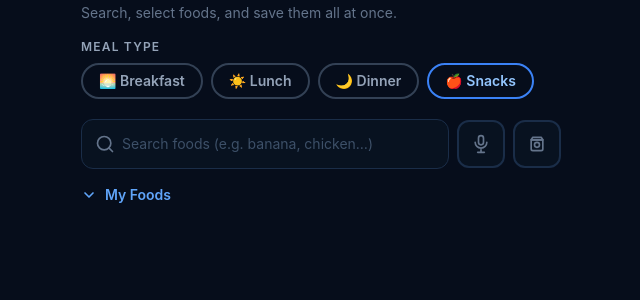
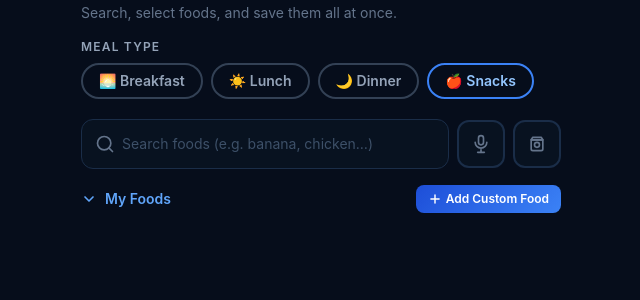
Before and after one commit to NingYuneo/diet_recorder, a FastAPI app: page /log in a window 1280 px wide. Shown: the part 164-464 px from the top of the page, without its empty margins (319-959 px from the left). Run offline with FastAPI, Linux system fonts and the light colour scheme; data comes from the database, SQL or seed files in the repository; data that the repository does not hold is empty; some libraries are stand-ins or nearby versions.

Commit message:
Move Add Custom Food button outside panel so it is always visible

```diff
--- a/templates/log.html
+++ b/templates/log.html
@@ -104,8 +104,8 @@
   <div id="ocr-result-output" class="space-y-2"></div>
 </div>
 
-<!-- My Foods toggle -->
-<div class="mb-4">
+<!-- My Foods row: toggle + add button always visible -->
+<div class="flex items-center justify-between mb-3">
   <button id="toggle-my-foods" type="button"
           class="flex items-center gap-2 text-sm font-semibold text-blue-400 hover:text-blue-300 transition-colors">
     <svg xmlns="http://www.w3.org/2000/svg" id="my-foods-chevron" class="w-4 h-4 transition-transform" viewBox="0 0 24 24" fill="none"
@@ -115,22 +115,20 @@
     My Foods
     <span id="my-foods-count" class="text-xs font-normal text-slate-500"></span>
   </button>
+
+  <button id="open-cf-modal" type="button"
+          class="flex items-center gap-1 text-xs font-semibold text-white rounded-lg px-3 py-1.5 transition-all"
+          style="background: linear-gradient(135deg, #1d4ed8, #3b82f6);">
+    <svg xmlns="http://www.w3.org/2000/svg" class="w-3.5 h-3.5" viewBox="0 0 24 24" fill="none"
+         stroke="currentColor" stroke-width="2.5" stroke-linecap="round" stroke-linejoin="round">
+      <line x1="12" y1="5" x2="12" y2="19"/><line x1="5" y1="12" x2="19" y2="12"/>
+    </svg>
+    Add Custom Food
+  </button>
 </div>
 
-<!-- My Foods panel -->
+<!-- My Foods panel (food list only) -->
 <div id="my-foods-panel" class="hidden mb-5">
-  <div class="flex justify-end mb-3">
-    <button id="open-cf-modal" type="button"
-            class="flex items-center gap-1.5 text-sm font-semibold text-white rounded-xl px-4 py-2 transition-all"
-            style="background: linear-gradient(135deg, #1d4ed8, #3b82f6); box-shadow: 0 4px 14px rgba(59,130,246,0.3);">
-      <svg xmlns="http://www.w3.org/2000/svg" class="w-4 h-4" viewBox="0 0 24 24" fill="none"
-           stroke="currentColor" stroke-width="2.5" stroke-linecap="round" stroke-linejoin="round">
-        <line x1="12" y1="5" x2="12" y2="19"/><line x1="5" y1="12" x2="19" y2="12"/>
-      </svg>
-      Add Custom Food
-    </button>
-  </div>
-  <!-- Saved custom foods list -->
   <div id="my-foods-list" class="space-y-2"></div>
 </div>
 
```
